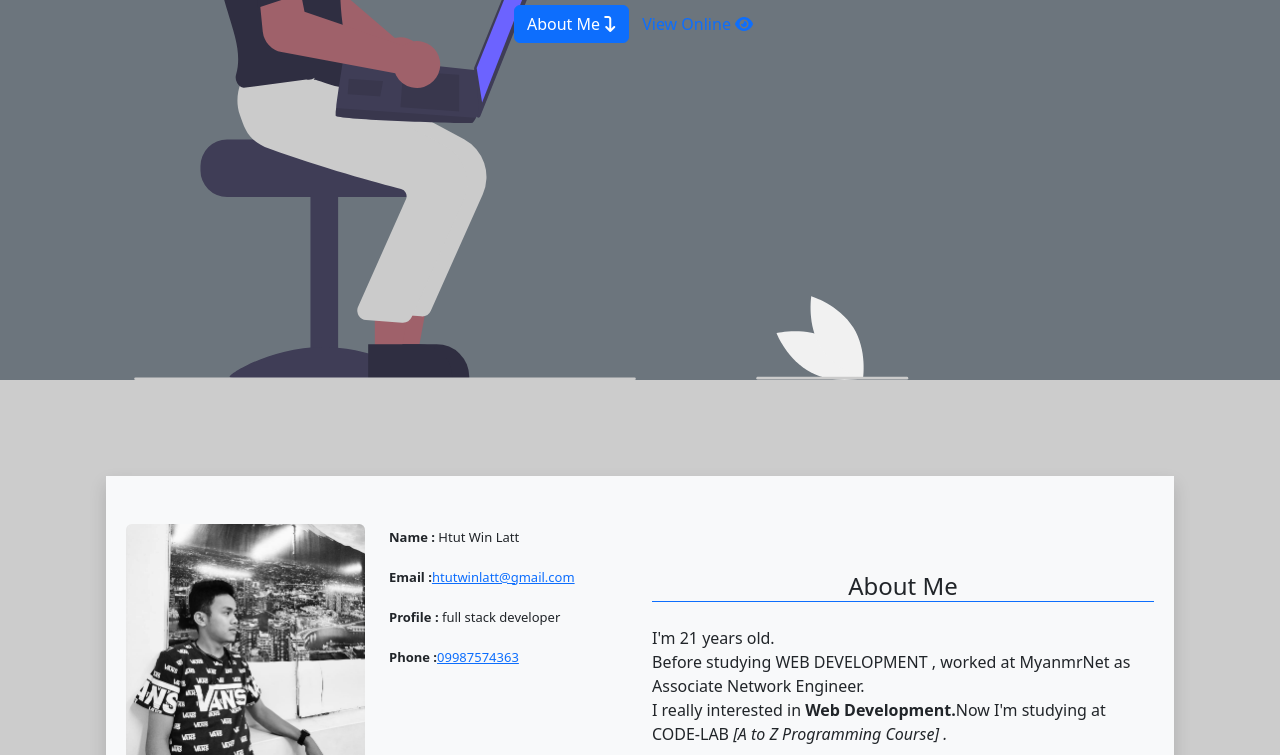
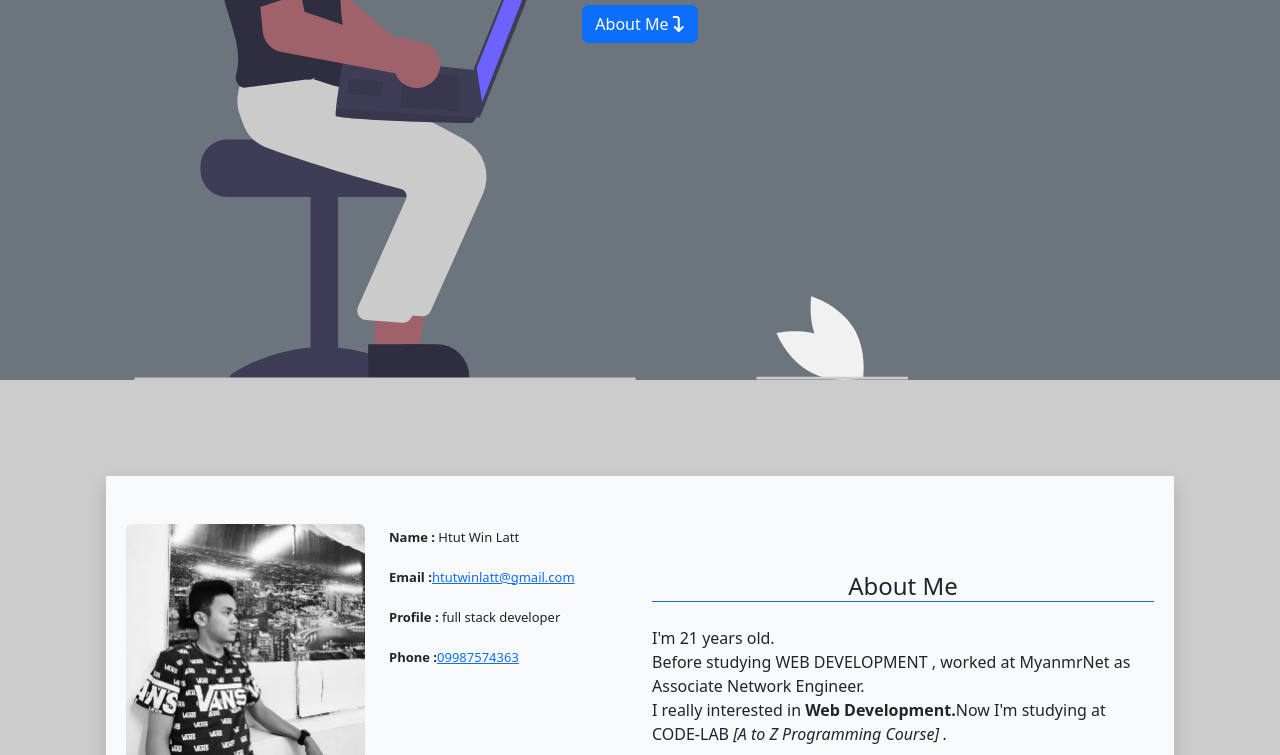
Before and after one commit to Hwinlatt/portfolio, a plain HTML site: page index.html in a window 1280 px wide. Shown: the part 470-1225 px from the top of the page. Drawn offline with nearby package versions, Linux system fonts and the light colour scheme; a web font is replaced by a local one.

Commit message:
remove view btn

```diff
--- a/index.html
+++ b/index.html
@@ -69,7 +69,7 @@
           </h1>
           <h5 class="text-center text-border-dark white webdeveloper">WebDeveloper</h5>
           <div class="d-flex justify-content-center"><a href="#about" class="btn btn-primary">About Me <i class="fa-solid fa-arrow-turn-down"></i></a>
-          <a href="http://htutwinlattpoforlio.epizy.com/" class="btn btn-link text-decoration-none">View Online <i class="fa-solid fa-eye"></i></a></div>
+          <!-- <a href="" class="btn btn-link text-decoration-none">View Online <i class="fa-solid fa-eye"></i></a></div> -->
         </div>
       </div>
     </div>
```
